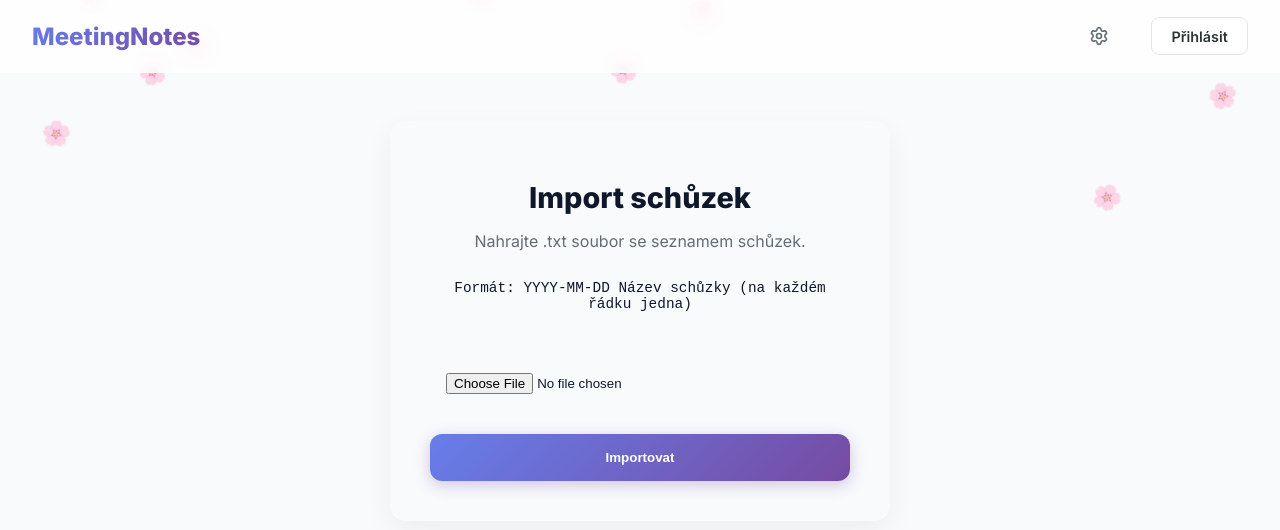
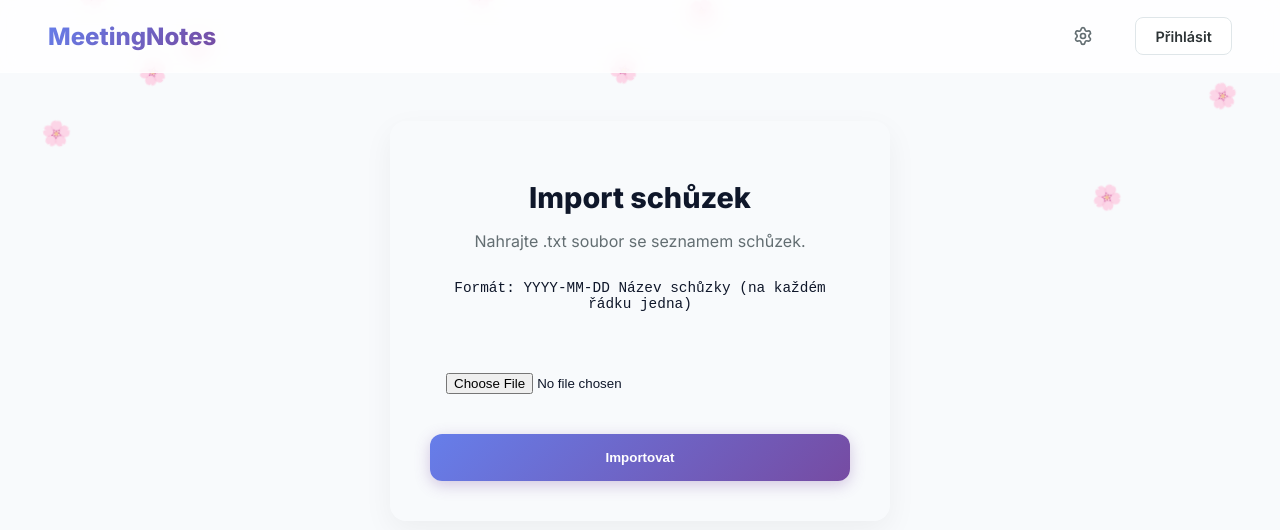
Before and after one commit to TK789456123/meeting-notes, a Next.js app: page /import in a window 1280 px wide. Shown: the top 530 px of the page. Built offline with nearby package versions, Linux system fonts and the light colour scheme; no server answers.

Commit message:
Fix: Navbar styling - match matches email color

```diff
--- a/src/components/layout/Navbar.module.css
+++ b/src/components/layout/Navbar.module.css
@@ -10,6 +10,14 @@
     top: 0;
     z-index: 100;
 }
+
+@media (min-width: 768px) {
+    .navbar {
+        padding: 1rem 3rem;
+    }
+}
+
+
 
 .logo a {
     font-size: 1.5rem;
--- a/src/components/layout/Navbar.tsx
+++ b/src/components/layout/Navbar.tsx
@@ -41,7 +41,7 @@ export default async function Navbar() {
                 <NavbarSettings />
                 {user ? (
                     <>
-                        <Link href="/actions" style={{ marginRight: '1rem', fontWeight: 600, color: 'var(--text-primary)' }}>Úkoly</Link>
+                        <Link href="/actions" style={{ marginRight: '1rem', fontWeight: 500, color: '#636e72', textDecoration: 'none' }}>Úkoly</Link>
                         <UserAvatar email={user.email || ''} avatarUrl={avatarUrl} />
                         <span className={styles.email}>{user.email}</span>
                         <form action={signOut}>
```
